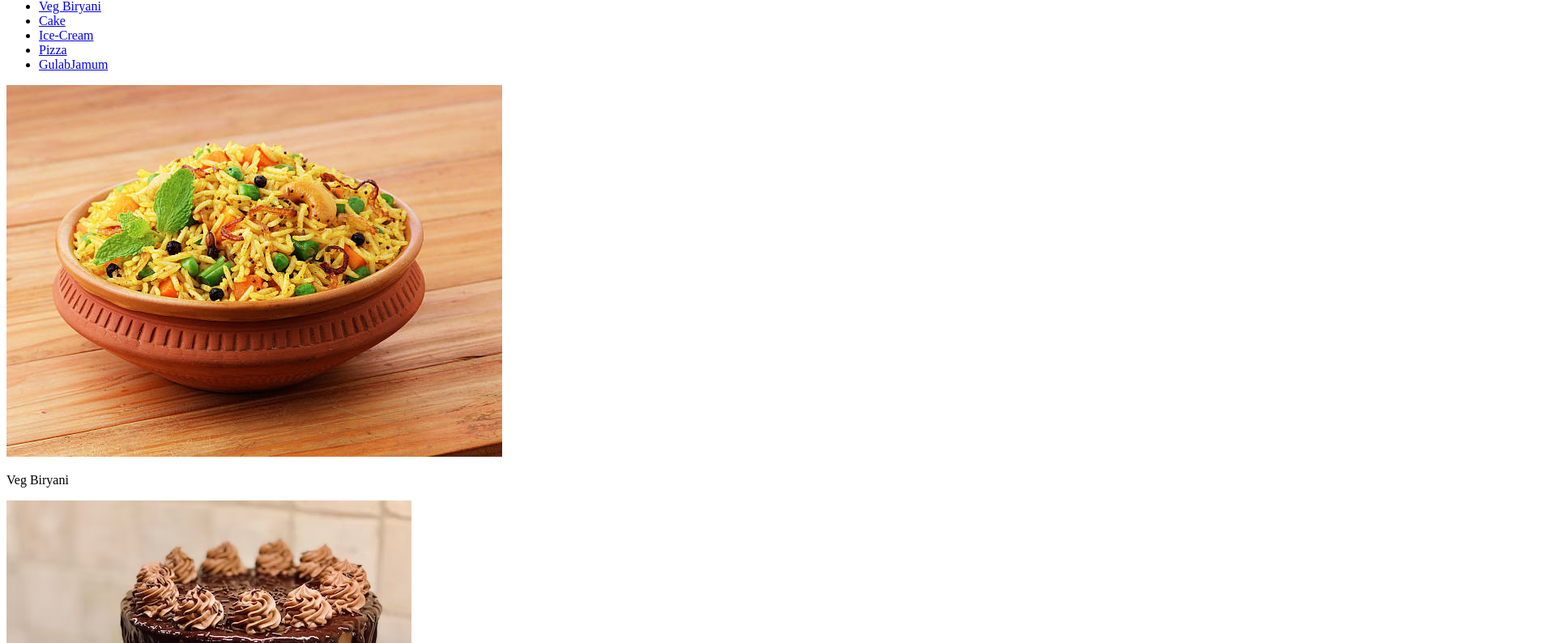
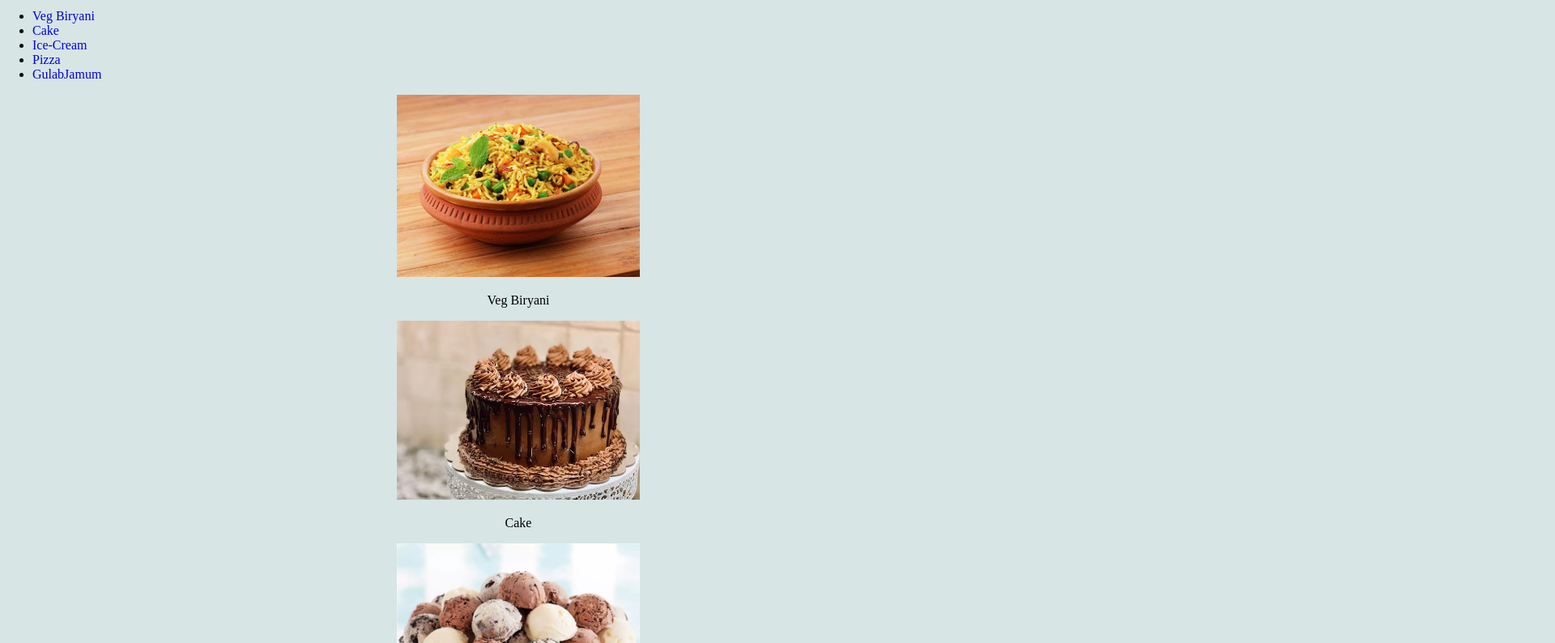
Before and after one commit to Anuja774/FoodWebAppSample, a plain HTML site: page index.html in a window 1280 px wide. Shown: the part 107-901 px from the top of the page at 81% size, 1920 px wide, since content can reach past the window. Drawn offline with Linux system fonts and the light colour scheme.

Commit message:
Changed path of style.css file

```diff
--- a/index.html
+++ b/index.html
@@ -5,7 +5,7 @@
     <meta http-equiv="X-UA-Compatible" content="IE=edge">
     <meta name="viewport" content="width=device-width, initial-scale=1.0">
     <title>Document</title>
-    <link rel="stylesheet" href="foodsWebApp_style.css">
+    <link rel="stylesheet" href="style.css">
     <!-- <style>
         nav{
             background-color: rgb(70, 179, 90);
```
